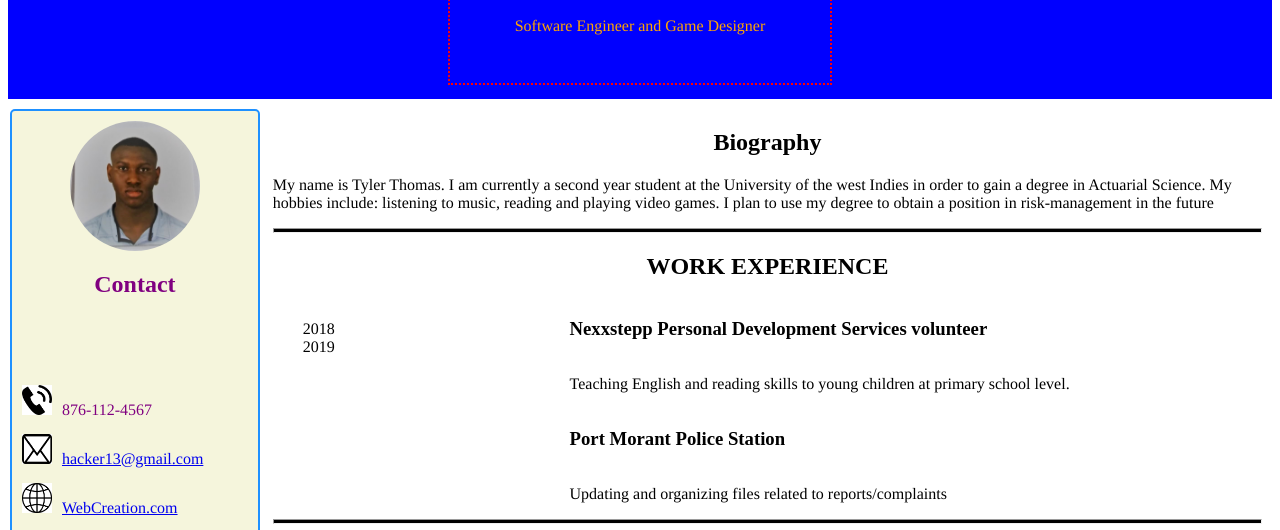
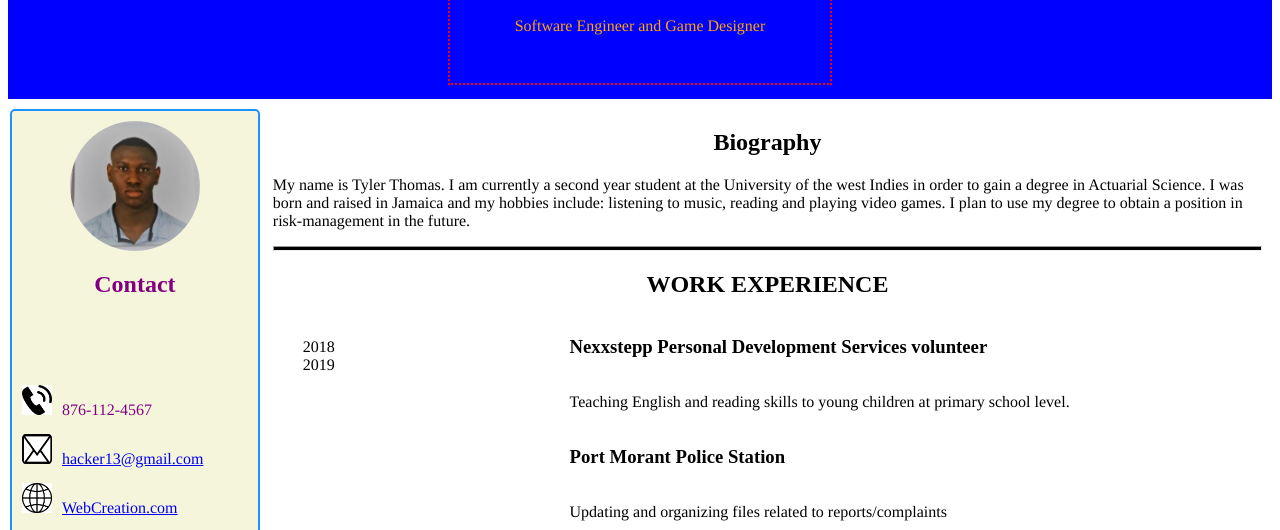
Before and after one commit to CodeCracker89spark/CodeCracker89spark.github.io, a plain HTML site: page index.html in a window 1280 px wide. Shown: the part 89-619 px from the top of the page. Drawn offline with Linux system fonts and the light colour scheme.

Commit message:
Resume html file Final draft

```diff
--- a/index.html
+++ b/index.html
@@ -40,8 +40,8 @@
 
 				<p>
 					My name is Tyler Thomas. I am currently a second year student at the University of the west Indies in order to gain
-					a degree in Actuarial Science. My hobbies include: listening to music, reading and playing video games. I plan to use my degree to obtain a position in risk-management
-					in the future
+					a degree in Actuarial Science. I was born and raised in Jamaica and my hobbies include: listening to music, reading and playing video games. I plan to use my degree to obtain a position in risk-management
+					in the future.
 				</p>
 
 				<hr />
```
